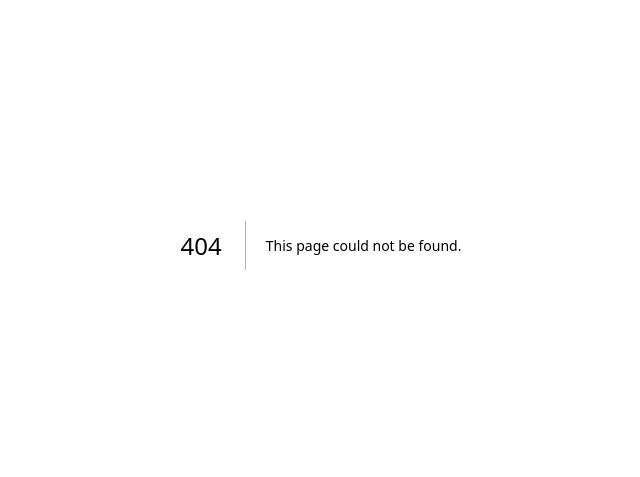
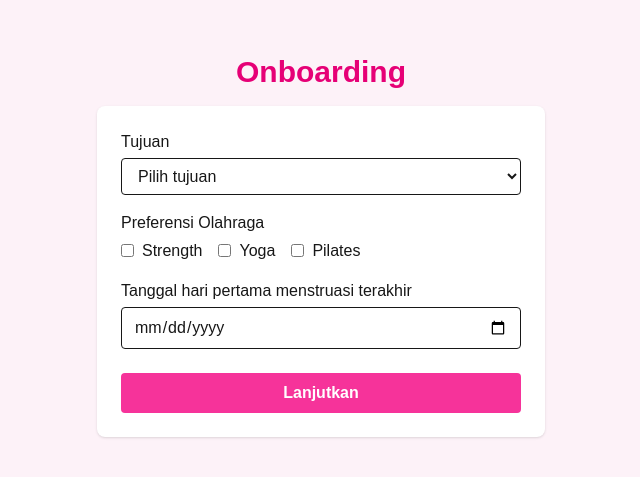
Before and after one commit to zulfianarahmi/bloomia-web, a Next.js app: page /onboarding in a window 1280 px wide. Before the commit this address had no page. Shown: the part 155-632 px from the top of the page, without its empty margins (319-959 px from the left). Built offline with nearby package versions, Linux system fonts and the light colour scheme.

Commit message:
Add onboarding, planner, and workout detail components with mood tracking functionality

```diff
--- /dev/null
+++ b/src/app/onboarding/page.tsx
@@ -0,0 +1,10 @@
+import FormOnboarding from "../../components/FormOnboarding";
+
+export default function Onboarding() {
+  return (
+    <main className="flex min-h-screen flex-col items-center justify-center bg-pink-50 px-4">
+      <h1 className="text-3xl font-bold text-pink-600 mb-4">Onboarding</h1>
+      <FormOnboarding />
+    </main>
+  );
+}
--- /dev/null
+++ b/src/app/planner/page.tsx
@@ -0,0 +1,30 @@
+const workouts = [
+  { id: 1, day: "Senin", type: "Strength" },
+  { id: 2, day: "Selasa", type: "Yoga" },
+  { id: 3, day: "Rabu", type: "Pilates" },
+  { id: 4, day: "Kamis", type: "Strength" },
+  { id: 5, day: "Jumat", type: "Yoga" },
+  { id: 6, day: "Sabtu", type: "Pilates" },
+  { id: 7, day: "Minggu", type: "Rest" },
+];
+
+import Link from "next/link";
+
+export default function Planner() {
+  return (
+    <main className="flex min-h-screen flex-col items-center justify-center bg-white px-4">
+      <h1 className="text-3xl font-bold text-pink-600 mb-6">Planner Mingguan</h1>
+      <div className="grid grid-cols-1 gap-4 w-full max-w-md">
+        {workouts.map((w) => (
+          <Link
+            key={w.id}
+            href={w.type !== "Rest" ? `/workout/${w.id}` : "#"}
+            className={`block p-4 rounded-lg shadow text-center font-semibold text-lg transition border ${w.type !== "Rest" ? "bg-pink-100 hover:bg-pink-200 text-pink-700" : "bg-gray-100 text-gray-400 cursor-not-allowed"}`}
+          >
+            {w.day}: {w.type}
+          </Link>
+        ))}
+      </div>
+    </main>
+  );
+}
--- /dev/null
+++ b/src/app/workout/[id]/page.tsx
@@ -0,0 +1,42 @@
+"use client";
+import { useState } from "react";
+import MoodTracker from "../../../components/MoodTracker";
+import { useRouter } from "next/navigation";
+
+export default function WorkoutDetail({ params }: { params: { id: string } }) {
+  const [done, setDone] = useState(false);
+  const router = useRouter();
+
+  // Dummy data workout
+  const workout = {
+    id: params.id,
+    title: `Workout #${params.id}`,
+    videoId: "dQw4w9WgXcQ", // Dummy YouTube ID
+  };
+
+  return (
+    <main className="flex min-h-screen flex-col items-center justify-center bg-white px-4">
+      <h1 className="text-2xl font-bold text-pink-600 mb-4">{workout.title}</h1>
+      <div className="w-full max-w-xl aspect-video mb-6">
+        <iframe
+          className="w-full h-full rounded-lg"
+          src={`https://www.youtube.com/embed/${workout.videoId}`}
+          title="Workout Video"
+          frameBorder="0"
+          allow="accelerometer; autoplay; clipboard-write; encrypted-media; gyroscope; picture-in-picture"
+          allowFullScreen
+        ></iframe>
+      </div>
+      {!done ? (
+        <button
+          className="bg-pink-500 hover:bg-pink-600 text-white font-semibold py-2 px-8 rounded-full mb-6"
+          onClick={() => setDone(true)}
+        >
+          Latihan Selesai
+        </button>
+      ) : (
+        <MoodTracker onFinish={() => router.push("/planner")} />
+      )}
+    </main>
+  );
+}
--- /dev/null
+++ b/src/components/FormOnboarding.tsx
@@ -0,0 +1,73 @@
+import { useState } from "react";
+import { useRouter } from "next/navigation";
+
+const goals = ["Fat Loss", "Gain Muscle", "Improve Flexibility"];
+const preferences = ["Strength", "Yoga", "Pilates"];
+
+export default function FormOnboarding() {
+  const router = useRouter();
+  const [goal, setGoal] = useState("");
+  const [prefs, setPrefs] = useState<string[]>([]);
+  const [date, setDate] = useState("");
+
+  const handlePrefChange = (pref: string) => {
+    setPrefs((prev) =>
+      prev.includes(pref) ? prev.filter((p) => p !== pref) : [...prev, pref]
+    );
+  };
+
+  const handleSubmit = (e: React.FormEvent) => {
+    e.preventDefault();
+    router.push("/planner");
+  };
+
+  return (
+    <form onSubmit={handleSubmit} className="bg-white p-6 rounded-lg shadow max-w-md w-full mx-auto">
+      <div className="mb-4">
+        <label className="block mb-1 font-medium">Tujuan</label>
+        <select
+          className="w-full border rounded px-3 py-2"
+          value={goal}
+          onChange={(e) => setGoal(e.target.value)}
+          required
+        >
+          <option value="">Pilih tujuan</option>
+          {goals.map((g) => (
+            <option key={g} value={g}>{g}</option>
+          ))}
+        </select>
+      </div>
+      <div className="mb-4">
+        <label className="block mb-1 font-medium">Preferensi Olahraga</label>
+        <div className="flex gap-4">
+          {preferences.map((pref) => (
+            <label key={pref} className="flex items-center gap-2">
+              <input
+                type="checkbox"
+                checked={prefs.includes(pref)}
+                onChange={() => handlePrefChange(pref)}
+              />
+              {pref}
+            </label>
+          ))}
+        </div>
+      </div>
+      <div className="mb-6">
+        <label className="block mb-1 font-medium">Tanggal hari pertama menstruasi terakhir</label>
+        <input
+          type="date"
+          className="w-full border rounded px-3 py-2"
+          value={date}
+          onChange={(e) => setDate(e.target.value)}
+          required
+        />
+      </div>
+      <button
+        type="submit"
+        className="w-full bg-pink-500 hover:bg-pink-600 text-white font-semibold py-2 rounded transition"
+      >
+        Lanjutkan
+      </button>
+    </form>
+  );
+}
--- /dev/null
+++ b/src/components/MoodTracker.tsx
@@ -0,0 +1,45 @@
+import { useState } from "react";
+
+export default function MoodTracker({ onFinish }: { onFinish: () => void }) {
+  const [energy, setEnergy] = useState(3);
+  const [mood, setMood] = useState(3);
+
+  const handleSubmit = (e: React.FormEvent) => {
+    e.preventDefault();
+    onFinish();
+  };
+
+  return (
+    <form onSubmit={handleSubmit} className="bg-pink-50 p-6 rounded-lg shadow max-w-md w-full mx-auto">
+      <h2 className="text-lg font-semibold mb-4 text-pink-600">Mood Tracker</h2>
+      <div className="mb-4">
+        <label className="block mb-1 font-medium">Energi: {energy}</label>
+        <input
+          type="range"
+          min="1"
+          max="5"
+          value={energy}
+          onChange={(e) => setEnergy(Number(e.target.value))}
+          className="w-full accent-pink-500"
+        />
+      </div>
+      <div className="mb-6">
+        <label className="block mb-1 font-medium">Mood: {mood}</label>
+        <input
+          type="range"
+          min="1"
+          max="5"
+          value={mood}
+          onChange={(e) => setMood(Number(e.target.value))}
+          className="w-full accent-pink-500"
+        />
+      </div>
+      <button
+        type="submit"
+        className="w-full bg-pink-500 hover:bg-pink-600 text-white font-semibold py-2 rounded transition"
+      >
+        Simpan & Kembali
+      </button>
+    </form>
+  );
+}
```
